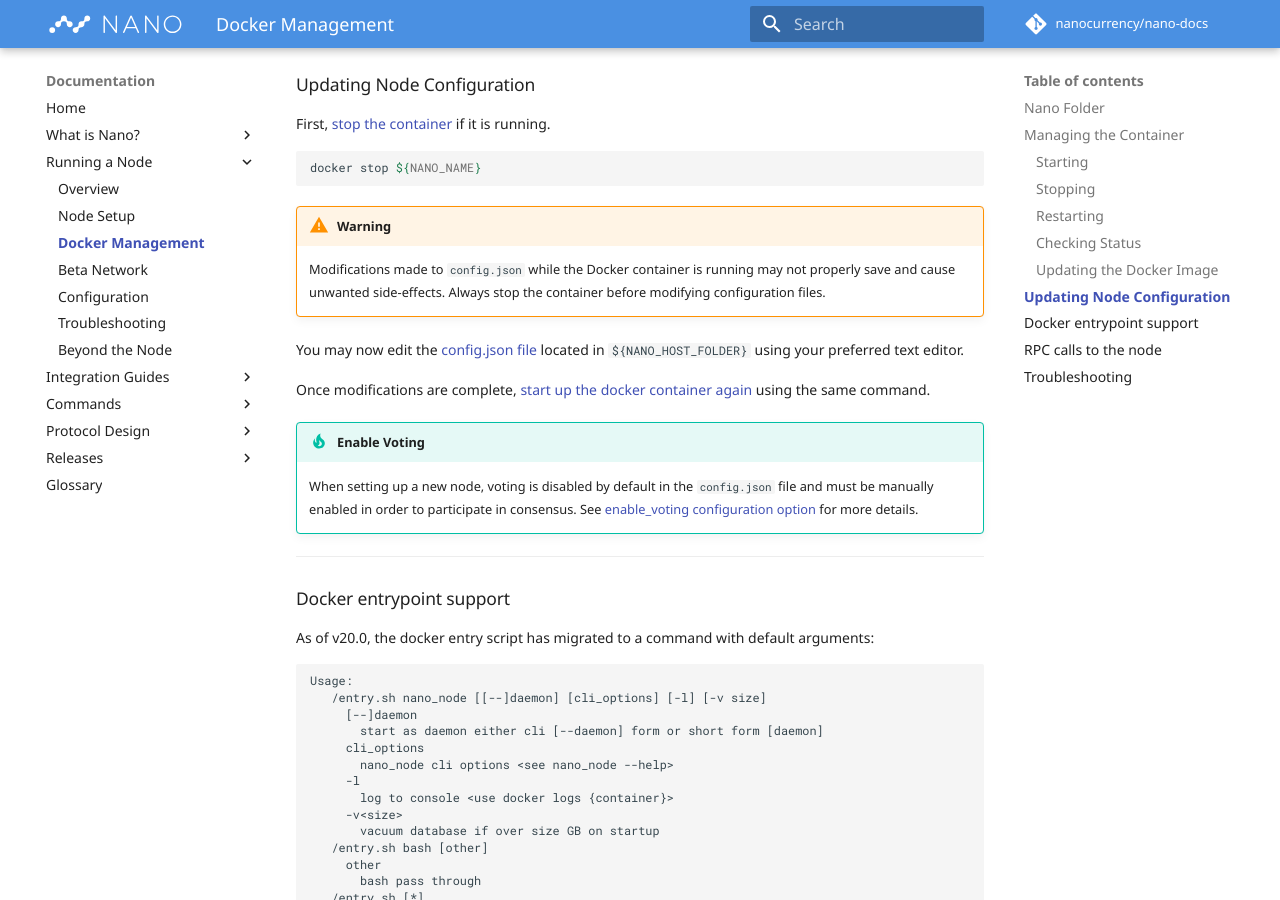
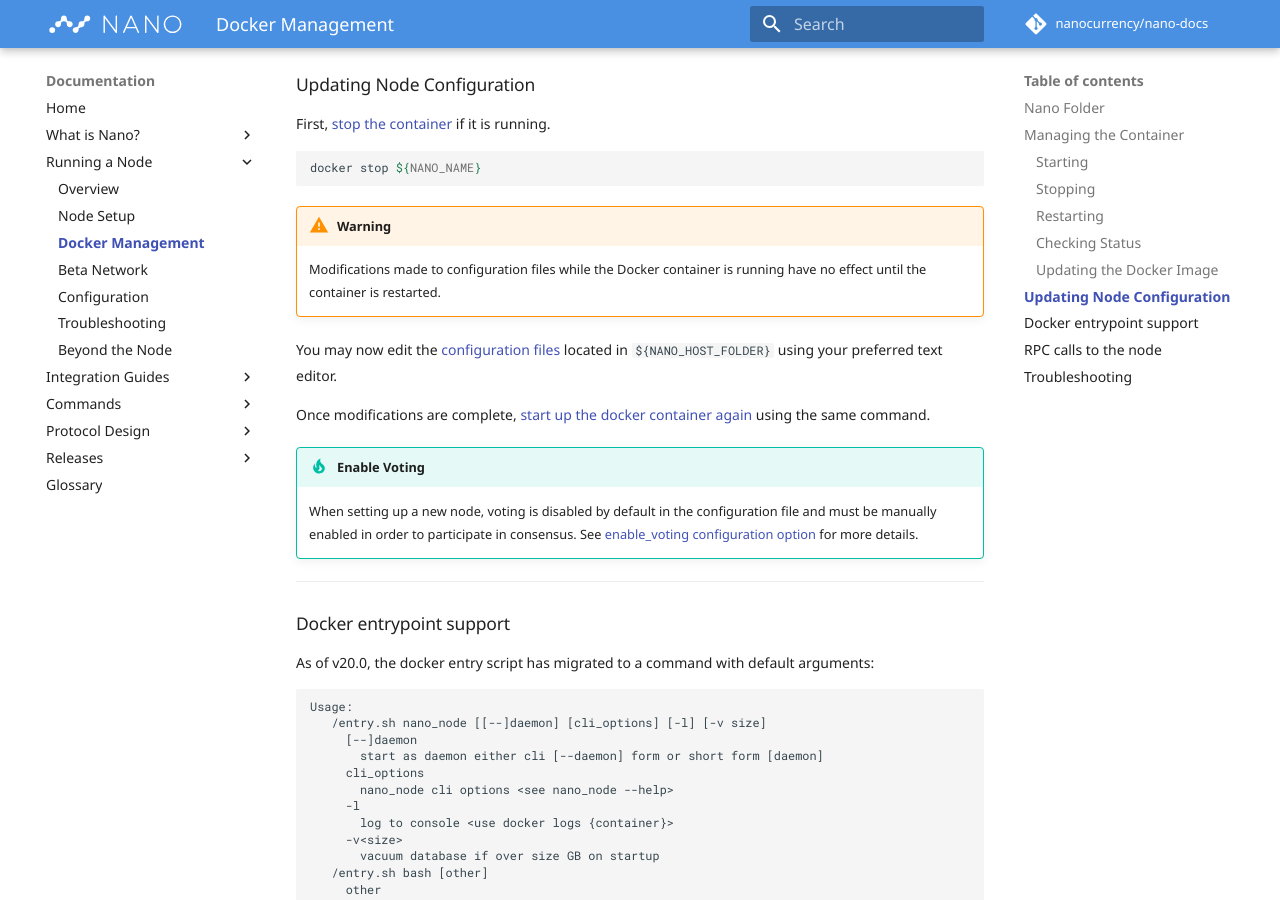
Before and after one commit to nanocurrency/nano-docs, an MkDocs documentation site: the page built from docs/running-a-node/docker-management.md, in a window 1280 px wide and 900 px high, scrolled down 3098 px. Built offline with MkDocs 1.6.1 and Material for MkDocs 9.7.7, drawn with Linux system fonts in a browser that asks for light colours; comment, search, counter and statistics services are not loaded; some of the changed text lies outside the part shown.

Commit message:
More TOML updates

````diff
--- a/docs/running-a-node/docker-management.md
+++ b/docs/running-a-node/docker-management.md
@@ -20,7 +20,7 @@
 
 * `${NANO_TAG}` - The version of docker image you will be running. For consumers, `latest` is acceptable, but for enterprise use, a manually set tag to the latest version number is recommended.
 
-* `${NANO_HOST_FOLDER}` - Location on the host computer where the ledger, configuration files, and logs will be stored. The Docker container will directly store files such as [config.json](/running-a-node/configuration/#configjson) and `data.ldb` into this directory.
+* `${NANO_HOST_FOLDER}` - Location on the host computer where the ledger, configuration files, and logs will be stored. The Docker container will directly store files such as [config-node.toml](/running-a-node/configuration) and `data.ldb` into this directory.
 
 ---
 
@@ -44,7 +44,7 @@
 | `nanocurrency/nano:${NANO_TAG}`                       | Specifies the container to execute with tag |
 | `-p 127.0.0.1:7076:7076`<br />or `-p [::1]:7076:7076` | Indicates that only RPC commands originating from the host will be accepted. Without this, anyone with access to your system's IP address can control your nano\_node. |
 
-If you wish to use different ports, change the host ports in the `docker run` command; do not change the ports in the [config.json](/running-a-node/configuration/#configjson) file.
+If you wish to use different ports, change the host ports in the `docker run` command; do not change the ports in the [config-node.toml](/running-a-node/configuration) file.
 
 This will start the docker container using host ports 7075 and 7076 and put the data in a permanent location in your hosts's home directory, outside the docker container. Upon successful startup, Docker will return the container's full ID. A typical ID will look something like the value below.
 
@@ -130,9 +130,9 @@
 ```
 
 !!! warning
-	Modifications made to `config.json` while the Docker container is running may not properly save and cause unwanted side-effects. Always stop the container before modifying configuration files.
+	Modifications made to configuration files while the Docker container is running have no effect until the container is restarted.
 
-You may now edit the [config.json file](/running-a-node/configuration/#configjson) located in `${NANO_HOST_FOLDER}` using your preferred text editor.
+You may now edit the [configuration files](/running-a-node/configuration) located in `${NANO_HOST_FOLDER}` using your preferred text editor.
 
 Once modifications are complete, [start up the docker container again](#starting) using the same command.
 
--- a/docs/snippets/enable-voting.md
+++ b/docs/snippets/enable-voting.md
@@ -1,2 +1,2 @@
 !!! tip "Enable Voting"
-	When setting up a new node, voting is disabled by default in the `config.json` file and must be manually enabled in order to participate in consensus. See [enable_voting configuration option](/running-a-node/configuration/#enable_voting) for more details.
+	When setting up a new node, voting is disabled by default in the configuration file and must be manually enabled in order to participate in consensus. See [enable_voting configuration option](/running-a-node/configuration/#enable_voting) for more details.
--- a/docs/snippets/folder-contents.md
+++ b/docs/snippets/folder-contents.md
@@ -1 +1 @@
-The Nano folder contains: wallets file (wallets.ldb), [log files](/running-a-node/troubleshooting/#log-files), ledger file (data.ldb), config file ([config.json](/running-a-node/configuration/#configjson)) and related lock files.
+The Nano folder contains: wallets file (wallets.ldb), [log files](/running-a-node/troubleshooting/#log-files), optional config files, ledger file (data.ldb) and related lock files.
````
Also changed, not shown: docs/commands/rpc-protocol.md (+2 -2 lines), docs/snippets/network-details.md (+3 -3 lines).
